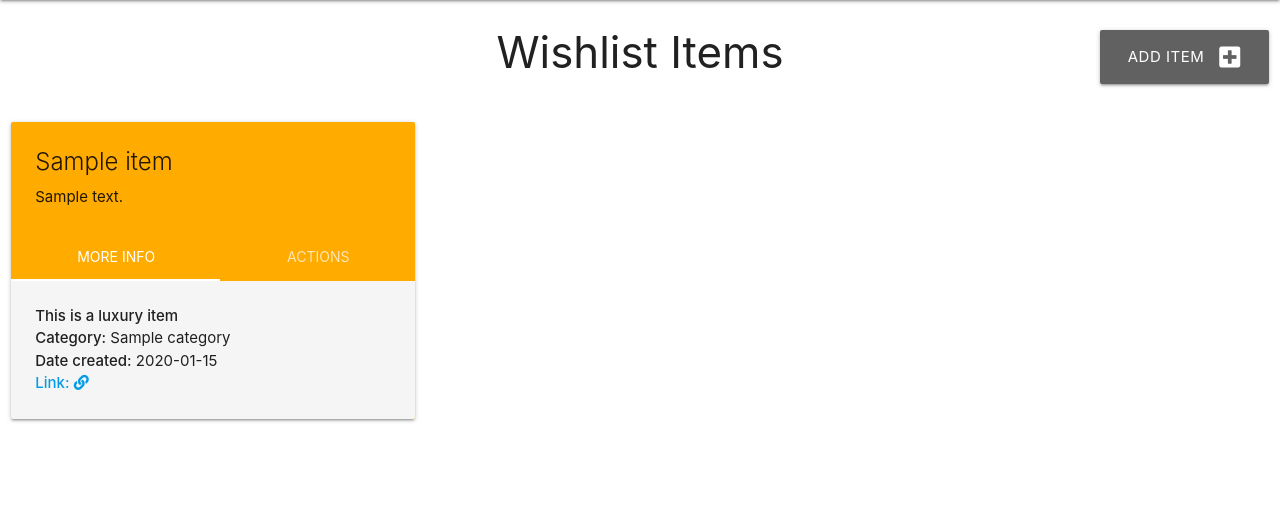
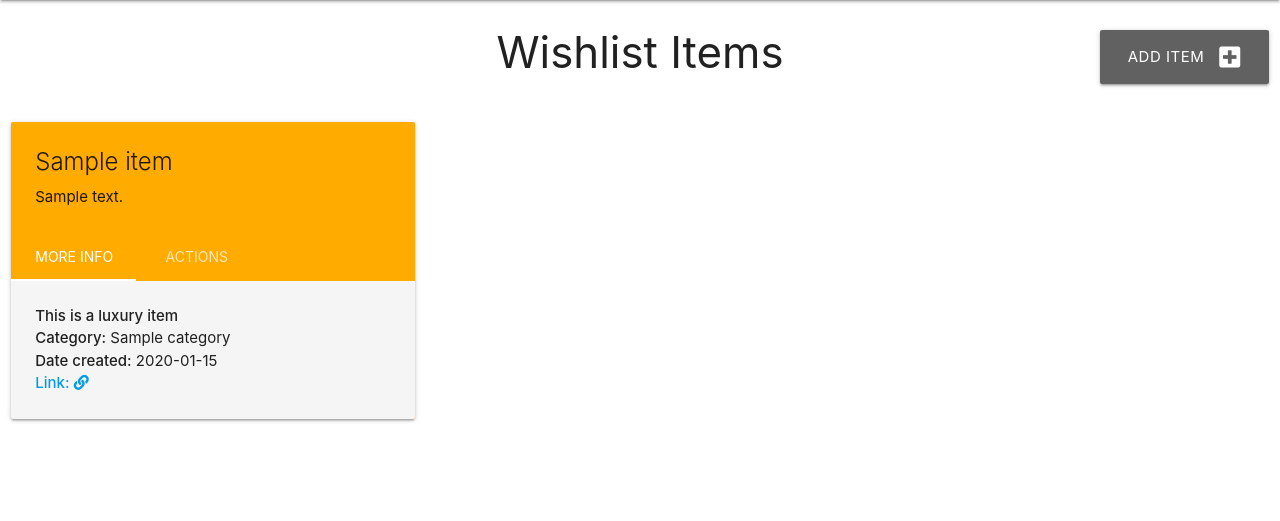
Before and after one commit to mutkovicova/personal-wishlist-project3, a Flask app: page / in a window 1280 px wide. Shown: the part 64-585 px from the top of the page. Run offline with Flask 2, Linux system fonts and the light colour scheme; tables that the repository leaves empty hold one stand-in row (values such as "Sample post").

Commit message:
card tab design troubleshoot

```diff
--- a/wishlist/templates/items.html
+++ b/wishlist/templates/items.html
@@ -21,7 +21,7 @@
                 <p>{{ item.description }}</p>
             </div>
             <div class="card-tabs">
-                <ul class="tabs tabs-fixed-width tabs-transparent">
+                <ul class="tabs tabs-transparent">
                     <li class="tab"><a class="active" href="#test1{{ item.id }}">More info</a></li>
                     <li class="tab"><a href="#test2{{ item.id }}">Actions</a></li>
                 </ul>
```
